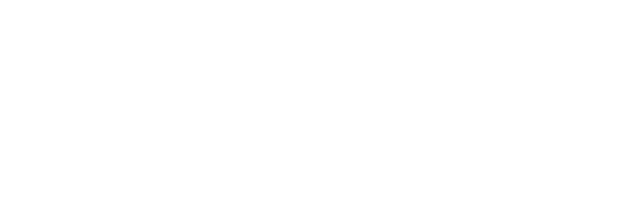
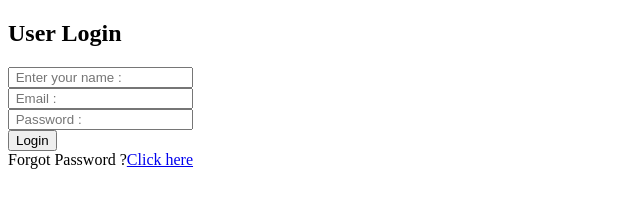
Before and after one commit to NourelhoudaOKMID/Login_Form, a plain HTML site: page index.html in a window 1280 px wide. Shown: the whole page, without its empty margins (0-640 px from the left). Drawn offline with Linux system fonts and the light colour scheme.

Commit message:
add structure of html

```diff
--- a/index.html
+++ b/index.html
@@ -8,7 +8,21 @@
     <link rel="shortcut icon" href="public/images/logo.png" type="image/x-icon">
 </head>
 <body>
-
-
+    <div class="login box">
+        <h2>User Login</h2>
+        <div class="inputs">
+            <input type="text" placeholder=" Enter your name : " required >
+        </div>
+        <div class="inputs">
+            <input type="email" placeholder=" Email : " required   >
+        </div>
+        <div class="inputs">
+            <input type="password" placeholder=" Password : " required >
+        </div>
+        <button class="login-btn">  Login </button>
+        <div class="forgot-pass">
+            Forgot Password ?<a href="#">Click here </a>
+        </div>
+    </div>
 </body>
 </html>
```
